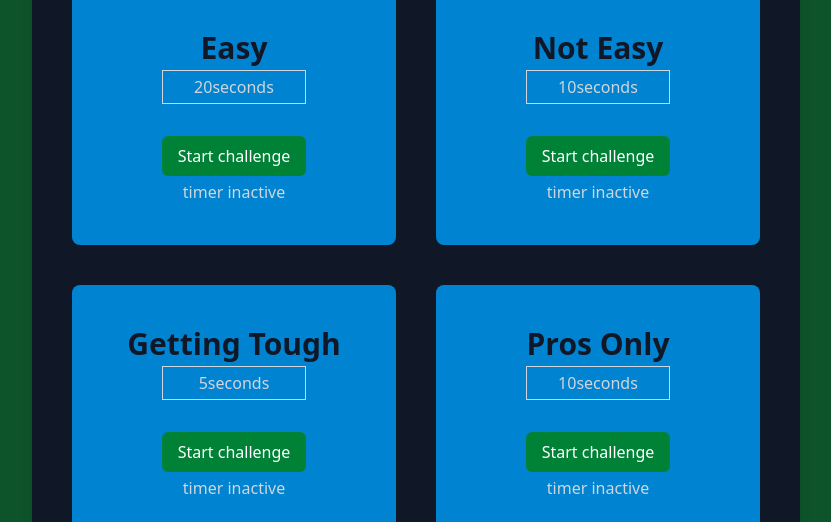
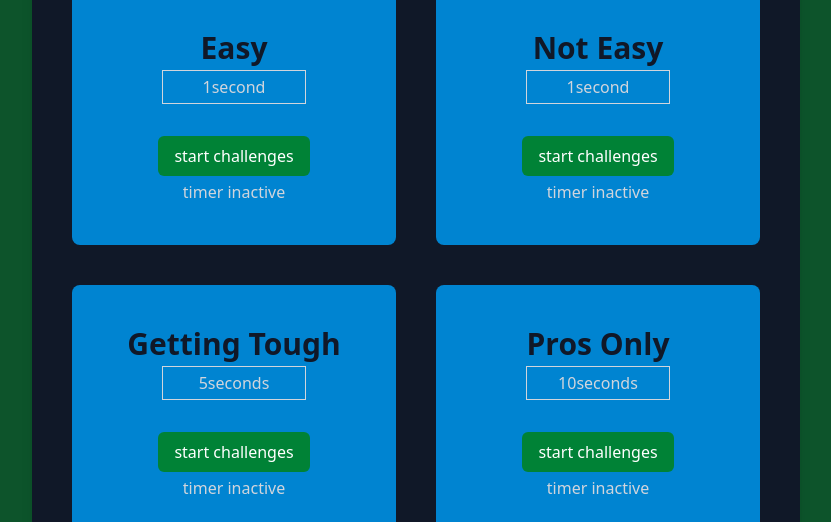
Before and after one commit to sahilstha123/udemy-react-practices, a React (Vite) app in the folder Refs-and-Portals/: page / in a window 1280 px wide. Shown: the part 293-815 px from the top of the page, without its empty margins (224-1055 px from the left). Built offline with nearby package versions, Linux system fonts and the light colour scheme.

Commit message:
logic completed in start challenge

```diff
--- a/Refs-and-Portals/src/App.jsx
+++ b/Refs-and-Portals/src/App.jsx
@@ -6,8 +6,8 @@ import TimerChallenge from "./components/TimerChallenge";
 
 function App() {
   const challenges = [
-    {name:"Easy", targetTime:20},
-    {name:"Not Easy", targetTime:10},
+    {name:"Easy", targetTime:1},
+    {name:"Not Easy", targetTime:1},
     {name:"Getting Tough",targetTime:5},
     {name:"Pros Only", targetTime:10},
   ]
--- a/Refs-and-Portals/src/components/TimerChallenge.jsx
+++ b/Refs-and-Portals/src/components/TimerChallenge.jsx
@@ -1,6 +1,21 @@
-import React from "react";
+import React, { useState } from "react";
 
 const TimerChallenge = ({ challenges }) => {
+  const [activeTimers, setActiveTimers] = useState(
+    challenges.map(() => ({ timestarted:false, Expired: false }))
+  );
+
+  const handleOnStart = (index, targetTime) => {
+
+    const StartTime = [...activeTimers]
+    StartTime[index] = { timestarted:true, Expired: false }
+    setActiveTimers(StartTime)
+    setTimeout(() => {
+      const updateTimers = [...activeTimers];
+      updateTimers[index] ={ timestarted:false, Expired: true}
+      setActiveTimers(updateTimers);
+    }, targetTime * 1000);
+  };
   return (
     <div className="mt-10 grid  gird-cols-1 md:grid-cols-2 gap-5 md:gap-10">
       {challenges.map((item, index) => (
@@ -11,13 +26,18 @@ const TimerChallenge = ({ challenges }) => {
           <h1 className="font-bold text-3xl text-gray-900 mb-1">
             {item?.name}
           </h1>
+          {activeTimers[index]?.Expired && <p>You lost</p>}
+
           <p className="border px-2 py-1 w-36 mb-8">
             {item?.targetTime}second{item?.targetTime > 1 ? "s" : ""}
           </p>
-          <button className="bg-green-700 px-4 py-2 rounded-md  text-white mb-1 cursor-pointer hover:bg-green-800 transition">
-            Start challenge
+          <button
+            className="bg-green-700 px-4 py-2 rounded-md  text-white mb-1 cursor-pointer hover:bg-green-800 transition"
+            onClick={() => handleOnStart(index, item?.targetTime)}
+          >
+            {!activeTimers[index]?.timestarted?"start":"stop"} challenges
           </button>
-          <p>timer inactive</p>
+          <p> {!activeTimers[index]?.timestarted?"timer inactive":"timer is running..."}</p>
         </div>
       ))}
     </div>
```
